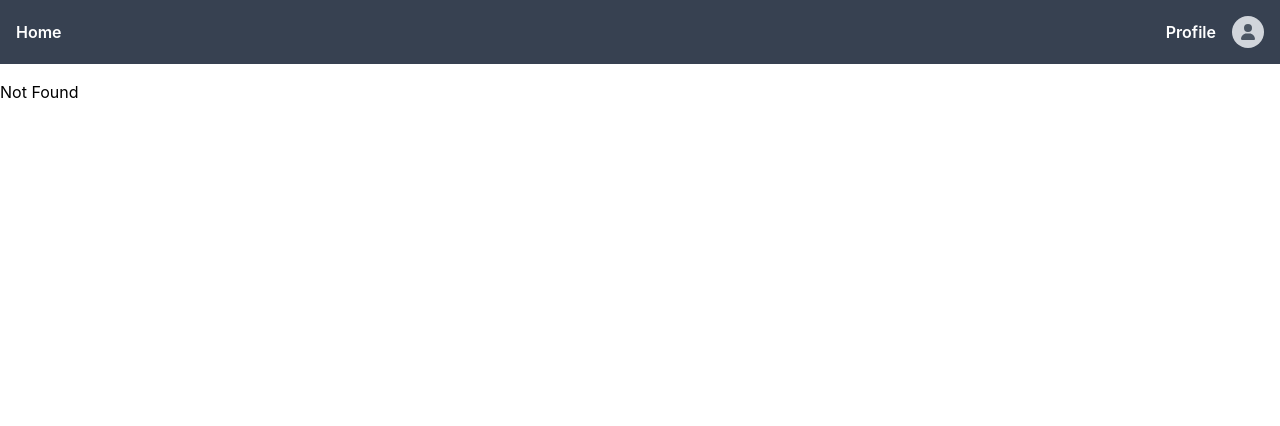
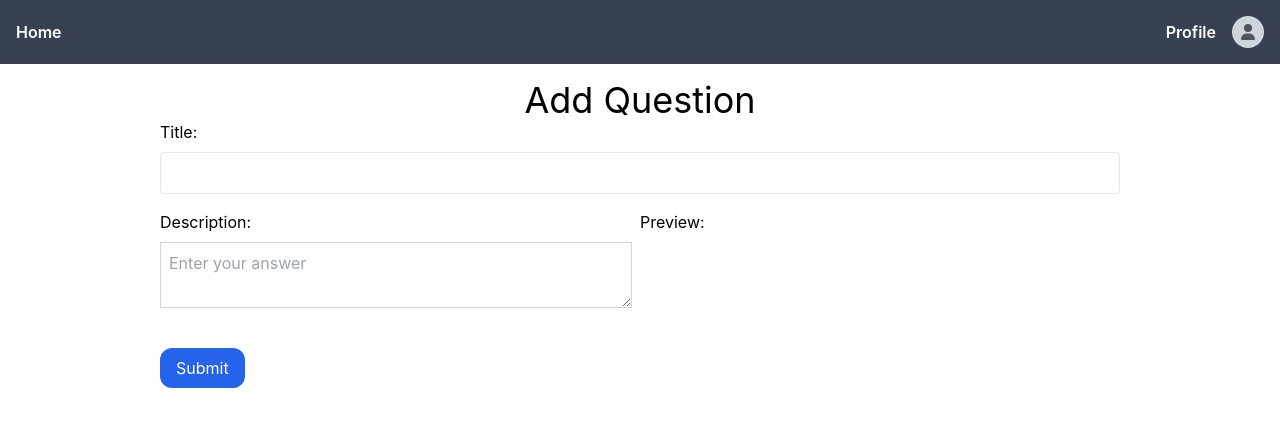
Before and after one commit to HristiyanPetkov/MiniStackOverflow, a React (Create React App) app in the folder frontend/: page /askQuestion in a window 1280 px wide. Before the commit this address had no page. Shown: the top 426 px of the page. Built offline with nearby package versions, Linux system fonts and the light colour scheme; the HTML template or start-up script is replaced by a standard one.

Commit message:
[ADD] Ask Question page, Text formatting components
Exported add answer functionality into new component.
Exported text formatting into new component.
Exported text with preview into new component.
Added ask question page.

```diff
--- a/frontend/public/index.html
+++ b/frontend/public/index.html
@@ -2,7 +2,6 @@
 <html lang="en">
   <head>
     <meta charset="utf-8" />
-    <link rel="icon" href="%PUBLIC_URL%/favicon.ico" />
     <meta name="viewport" content="width=device-width, initial-scale=1" />
     <meta name="theme-color" content="#000000" />
     <meta
@@ -24,7 +23,7 @@
       work correctly both with client-side routing and a non-root public URL.
       Learn how to configure a non-root public URL by running `npm run build`.
     -->
-    <title>React App</title>
+    <title>MiniStackOverflow</title>
   </head>
   <body>
     <noscript>You need to enable JavaScript to run this app.</noscript>
--- a/frontend/src/App.jsx
+++ b/frontend/src/App.jsx
@@ -4,6 +4,7 @@ import HomePage from "./components/HomePage";
 import QuestionPage from "./components/QuestionPage";
 import Login from "./components/Login";
 import Register from "./components/Register";
+import AskQuestion from "./components/AskQuestion";
 
 const App = () => (
         <Router>
@@ -12,8 +13,9 @@ const App = () => (
                 <Routes>
                     <Route path='/' element={<HomePage />} />
                     <Route path='/login' element={<Login />} />
-                    <Route path='/register' element={<Register />} />
+                    <Route path='/register' element={<Register />}   />
                     <Route path='/homePage' element={<HomePage />} />
+                    <Route path='/askQuestion' element={<AskQuestion />} />
                     <Route path='/questions/:questionId' element={<QuestionPage />} />
 
                     <Route path='*' element={<h1>Not Found</h1>} />
--- /dev/null
+++ b/frontend/src/components/AddAnswer.jsx
@@ -0,0 +1,19 @@
+import Answer from "./Answer";
+import React, {useState} from "react";
+import TextWithPreview from "./TextWithPreview";
+
+const AddAnswer = ({onAddAnswer}) => {
+    const [answer, setAnswer] = useState('');
+    console.log(onAddAnswer);
+
+    return (
+        <div className="flex flex-col">
+            <TextWithPreview text={answer} setText={setAnswer} />
+            <button onClick={() => onAddAnswer(answer)} className="bg-blue-500 hover:bg-blue-700 text-white font-bold py-2 px-4 rounded-xl mt-2 mx-auto mb-4 w-1/4">
+                Submit
+            </button>
+        </div>
+    );
+}
+
+export default AddAnswer;
--- a/frontend/src/components/Answer.jsx
+++ b/frontend/src/components/Answer.jsx
@@ -1,8 +1,8 @@
 import React, { useState } from 'react';
 import Comment from './Comment';
+import TextFormatter from "./TextFormatter";
 
 const Answer = ({ answer }) => {
-    const keywords = ["const", "let", "var", "if", "else", "for", "while", "function"];
     const [newComment, setNewComment] = useState('');
 
     const handleCommentChange = (e) => {
@@ -26,34 +26,9 @@ const Answer = ({ answer }) => {
         }
     };
 
-    const highlightKeywords = (line) => {
-        return line.split(/\b/).map((word, index) => {
-            if (keywords.includes(word)) {
-                return <span key={index} className="text-blue-500">{word}</span>;
-            }
-            return word;
-        });
-    };
-
-    const contentLines = answer.content.split('\n');
-
     return (
         <div className="bg-gray-200 border border-gray-300 p-4 mb-4 rounded-3xl">
-            {contentLines.map((line, index) => {
-                if (line.startsWith('    ')) {
-                    return (
-                        <p key={index} className="bg-gray-800 text-gray-200 p-2 whitespace-pre-wrap">
-                            {highlightKeywords(line)}
-                        </p>
-                    );
-                } else {
-                    return (
-                        <p key={index}>
-                            {line}
-                        </p>
-                    );
-                }
-            })}
+            <TextFormatter text={answer.content} />
             <br/>
             <p className="mb-3">Commented by {answer.user}</p>
             <div className="border-b border-black" />
--- /dev/null
+++ b/frontend/src/components/AskQuestion.jsx
@@ -0,0 +1,77 @@
+import React from "react";
+import axios from "axios";
+import {useNavigate} from "react-router-dom";
+import TextWithPreview from "./TextWithPreview";
+
+const AskQuestion = () => {
+    const [title, setTitle] = React.useState('');
+    const [description, setDescription] = React.useState('');
+
+    const navigator = useNavigate();
+
+    // const keywords = ["const", "let", "var", "if", "else", "for", "while", "function"];
+    // const contentLines = description.split('\n');
+    //
+    // const highlightKeywords = (line) => {
+    //     return line.split(/\b/).map((word, index) => {
+    //         if (keywords.includes(word)) {
+    //             return <span key={index} className="text-blue-500">{word}</span>;
+    //         }
+    //         return word;
+    //     });
+    // };
+    // const handleInputChange = (e) => {
+    //     setDescription(e.target.value);
+    // }
+
+    const handleSubmit = (e) => {
+        // const response = axios.post('http://localhost:8000/api/questions', {
+        //     title: title,
+        //     description: description,
+        // });
+        //
+        // console.log(response);
+
+
+        console.log('Title:', title);
+        console.log('Description:', description);
+
+        navigator('/');
+    };
+
+    return (
+        <div className="container mx-auto">
+            <h1 className="text-4xl text-center">Add Question</h1>
+            <div className="flex justify-center">
+                <form className="w-3/4">
+                    <div className="mb-4">
+                        <label className="block mb-2">Title:</label>
+                        <input
+                            type="text"
+                            value={title}
+                            className="w-full px-3 py-2 border rounded"
+                        />
+                    </div>
+                    <div className="mb-4">
+                        <div className="flex justify-between">
+                            <label className="block mb-2">Description:</label>
+                            <label className="black mb-2 w-1/2">Preview:</label>
+                        </div>
+                        <div>
+                            <TextWithPreview text={description} setText={setDescription} />
+                        </div>
+                    </div>
+                    <button
+                        type="submit"
+                        className="bg-blue-600 text-white px-4 py-2 rounded-xl mt-4 hover:bg-blue-500 mx-auto"
+                        onClick={handleSubmit}
+                    >
+                        Submit
+                    </button>
+                </form>
+            </div>
+        </div>
+    );
+}
+
+export default AskQuestion;
--- a/frontend/src/components/HomePage.jsx
+++ b/frontend/src/components/HomePage.jsx
@@ -1,5 +1,6 @@
 import React, {useEffect, useState} from 'react';
 import Question from './Question';
+import {Link} from "react-router-dom";
 
 const questions = [
     {
@@ -59,8 +60,14 @@ const HomePage = () => {
     return (
         <div>
             <h1 className="text-center text-4xl" >Questions</h1>
-            <ul className="flex-col flex">
-                <p>Amount: {questions.length}</p>
+            <ul>
+                <div className="flex justify-between mx-auto w-7/12 mb-2 items-center">
+                    <p className="text-2xl">Amount: {questions.length}</p>
+                    <Link to={'/askQuestion'}>
+                        <button className="bg-blue-500 hover:bg-blue-700 text-white font-bold py-2 px-4 rounded-xl ">Ask Question</button>
+                    </Link>
+                </div>
+
                 {questions.map((question) => (
                     <li key={question.id}>
                         <Question question={question} />
--- a/frontend/src/components/QuestionPage.jsx
+++ b/frontend/src/components/QuestionPage.jsx
@@ -1,6 +1,8 @@
 import React, {useEffect, useState} from "react";
 import {useParams} from "react-router-dom";
 import Answer from "./Answer";
+import AddAnswer from "./AddAnswer";
+import TextFormatter from "./TextFormatter";
 
 const question = {
     id: 3,
@@ -52,36 +54,6 @@ const QuestionPage = () => {
     const id = useParams().questionId;
     const [buttonClicked, setButtonClicked] = useState(false);
 
-    const [answer, setAnswer] = useState('');
-
-    const keywords = ["const", "let", "var", "if", "else", "for", "while", "function"];
-    const contentLines = question.description.split('\n');
-    console.log(contentLines);
-
-    const highlightKeywords = (line) => {
-        return line.split(/\b/).map((word, index) => {
-            if (keywords.includes(word)) {
-                return <span key={index} className="text-blue-500">{word}</span>;
-            }
-            return word;
-        });
-    };
-
-    const handleSubmit = () => {
-        console.log('Submitted answer:', answer);
-        answers.push({
-            id: answers.length + 1,
-            content: answer,
-            user: 'John',
-        });
-
-        setAnswer('');
-    };
-
-    const handleInputChange = (event) => {
-        setAnswer(event.target.value);
-    };
-
     // useEffect(() => {
     //     const fetchQuestion = async () => {
     //         const response = await fetch(`http://localhost:8000/questions/${id}`);
@@ -91,59 +63,38 @@ const QuestionPage = () => {
     //     fetchQuestion().then(r => console.log(r));
     // }, []);
 
-    const AddAnswer = () => {
+    const changeButtonState = () => {
+        setButtonClicked(!buttonClicked);
+    }
+
+    const handleAddAnswer = async (answer) => {
         console.log('Add Answer');
         setButtonClicked(!buttonClicked);
+        answers.push({
+            id: answers.length + 1,
+            content: answer,
+            user: 'John',
+            comments: [],
+        });
     }
 
     return (
         <div className="bg-gray-100 border border-gray-300 p-4 mb-4 w-7/12 mx-auto rounded-3xl">
             <div>
                 <h1 className="text-3xl font-bold mb-2">{question.title} </h1>
-                {contentLines.map((line, index) => {
-                    if (line.startsWith('    ')) {
-                        return (
-                            <p key={index} className="bg-gray-800 text-gray-200 p-2 whitespace-pre-wrap">
-                                {highlightKeywords(line)}
-                            </p>
-                        );
-                    } else {
-                        return (
-                            <p key={index}>
-                                {line}
-                            </p>
-                        );
-                    }
-                })}
+                <TextFormatter text={question.description} />
                 <br/>
                 <p className="text-gray-800">Asked by {question.user}</p>
             </div>
             <div>
                 <div className="flex justify-between pb-2">
                     <h2 className="text-2xl font-bold mb-2 mt-2">Answers {answers.length}</h2>
-                    <button className="bg-blue-500 hover:bg-blue-700 text-white font-bold py-2 px-4 rounded-xl " onClick={AddAnswer}>Add Answer</button>
+                    <button className="bg-blue-500 hover:bg-blue-700 text-white font-bold py-2 px-4 rounded-xl " onClick={changeButtonState}>Add Answer</button>
                 </div>
                 {buttonClicked && (
-                    <div className="flex flex-col">
-                        <div className="flex">
-                            <textarea
-                                value={answer}
-                                onChange={handleInputChange}
-                                placeholder="Enter your answer"
-                                className="border border-gray-300 p-2 mb-2 w-1/2"
-                            />
-                            <div className="ml-2 w-1/2">
-                                <h3 className="text-lg font-bold mb-2">Preview:</h3>
-                                {answer.length > 0 && (
-                                    <Answer answer={{ content: answer, user: 'John' }} />
-                                )}
-                            </div>
-
-                        </div>
-                        <button onClick={handleSubmit} className="bg-blue-500 hover:bg-blue-700 text-white font-bold py-2 px-4 rounded-xl mt-2 mx-auto mb-4 w-1/4">
-                            Submit
-                        </button>
-                    </div>
+                    <AddAnswer
+                        onAddAnswer={handleAddAnswer}
+                    />
                 )}
 
                 <ul>
--- /dev/null
+++ b/frontend/src/components/TextFormatter.jsx
@@ -0,0 +1,37 @@
+import React from "react";
+
+const TextFormatter = ({ text }) => {
+    const keywords = ["const", "let", "var", "if", "else", "for", "while", "function"];
+    const contentLines = text.split('\n');
+
+    const highlightKeywords = (line) => {
+        return line.split(/\b/).map((word, index) => {
+            if (keywords.includes(word)) {
+                return <span key={index} className="text-blue-500">{word}</span>;
+            }
+            return word;
+        });
+    };
+
+    return (
+        <div>
+            {contentLines.map((line, index) => {
+                if (line.startsWith('    ')) {
+                    return (
+                        <p key={index} className="bg-gray-800 text-gray-200 whitespace-pre-wrap">
+                            {highlightKeywords(line)}
+                        </p>
+                    );
+                } else {
+                    return (
+                        <p key={index}>
+                            {line}
+                        </p>
+                    );
+                }
+            })}
+        </div>
+    );
+}
+
+export default TextFormatter;
--- /dev/null
+++ b/frontend/src/components/TextWithPreview.jsx
@@ -0,0 +1,24 @@
+import React, {useState} from "react";
+import TextFormatter from "./TextFormatter";
+
+const TextWithPreview = ({ text, setText }) => {
+    const handleInputChange = (e) => {
+        setText(e.target.value);
+    }
+
+    return (
+        <div className="flex">
+            <textarea
+                value={text}
+                onChange={handleInputChange}
+                placeholder="Enter your answer"
+                className="border border-gray-300 p-2 mb-2 mr-4 w-1/2"
+            />
+            <div className="preview-container w-1/2">
+                <TextFormatter text={text} setText={setText} />
+            </div>
+        </div>
+    );
+}
+
+export default TextWithPreview;
```
